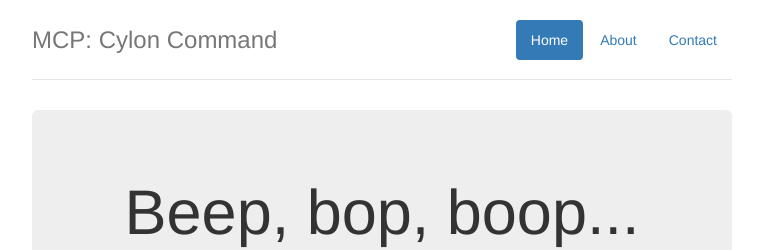
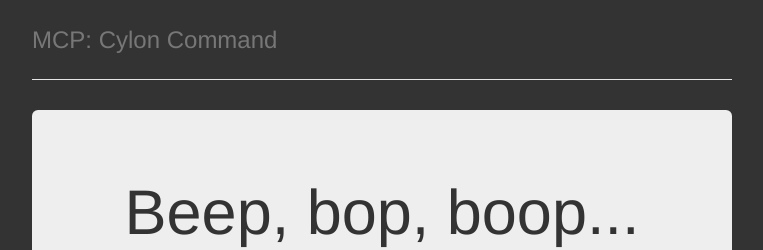
Before and after one commit to kentcdodds/ng-hack-sphero, a website: page web/app/index.html in a window 1280 px wide. Shown: the top 250 px of the page, without its empty margins (258-1021 px from the left). Drawn offline with nearby package versions, Linux system fonts and the light colour scheme; some packages are replaced by stand-ins of ours; files that its build step writes are made by us from their sources.

Commit message:
changed ui

```diff
--- a/web/app/index.html
+++ b/web/app/index.html
@@ -19,7 +19,7 @@
     <link rel="stylesheet" href="styles/main.css">
     <!-- endbuild -->
   </head>
-  <body ng-app="cylon">
+  <body ng-app="cylon" style="background-color: #333">
     <!--[if lt IE 7]>
       <p class="browsehappy">You are using an <strong>outdated</strong> browser. Please <a href="http://browsehappy.com/">upgrade your browser</a> to improve your experience.</p>
     <![endif]-->
--- a/web/app/views/main.html
+++ b/web/app/views/main.html
@@ -1,9 +1,4 @@
 <div class="header">
-  <ul class="nav nav-pills pull-right">
-    <li class="active"><a ng-href="#">Home</a></li>
-    <li><a ng-href="#">About</a></li>
-    <li><a ng-href="#">Contact</a></li>
-  </ul>
   <h3 class="text-muted">MCP: Cylon Command</h3>
 </div>
 
```
